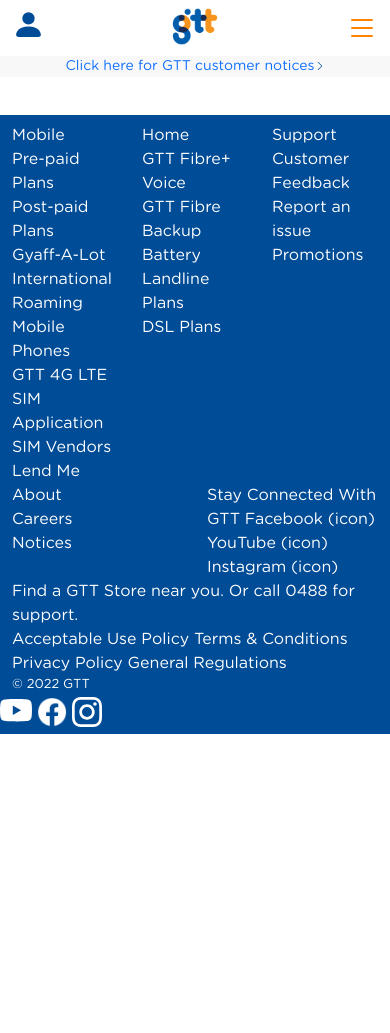
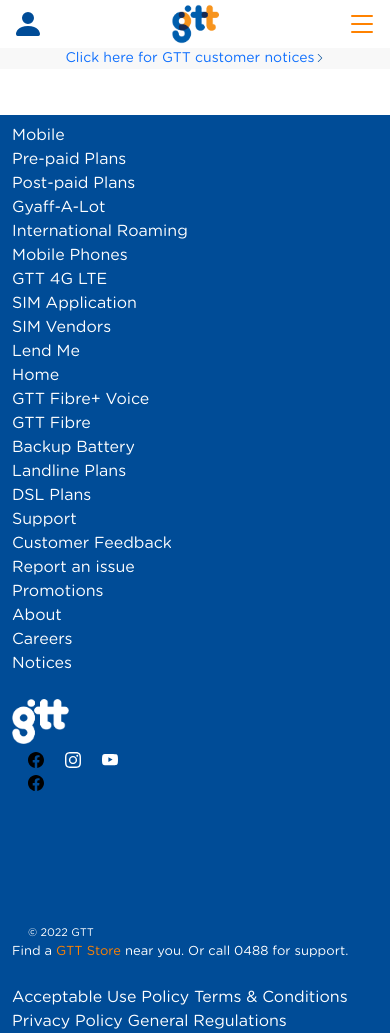
Before and after one commit to likklekhan/gttr, a plain HTML site: page index.html in a window 390 px wide. Before the commit the page ends 844 px from the top, so only its background shows below. Drawn offline with Linux system fonts and the light colour scheme.

Commit message:
added new styles

```diff
--- a/css/style.css
+++ b/css/style.css
@@ -1,16 +1,29 @@
 @font-face {
     font-family: gotham;
     src: url(../font/gotham-rounded/GothamRoundedBook_21018.ttf);
+    font-style: normal;
+    font-display: auto;
 }
 
 @font-face {
     font-family: gotham-lite;
     src: url(../font/gotham-rounded/GothamRoundedLight_21020.ttf);
+    font-style: normal;
+    font-display: auto;
 }
 
 @font-face {
     font-family: gotham-md;
     src: url(../font/gotham-rounded/GothamRoundedMedium_21022.ttf);
+    font-style: normal;
+    font-display: auto;
+}
+
+@font-face {
+    font-family: gothambold;
+    src: url(../font/gotham-rounded/GothamRoundedBold_21016.ttf);
+    font-style: normal;
+    font-display: auto;
 }
 
 * {font-family: gotham;}
@@ -25,11 +38,20 @@
 a:visited {text-decoration: none;}
 a:active {text-decoration: none;}
 
+.btn-close:hover::after {
+        display: block;
+        content: '';
+        width: 100;
+        height: 2px;
+        background: #ff8200;
+        position: relative;
+        bottom: -14px;
+        left: 0;
+}
+
 .color {color: #004c97 !important;}
-.color:hover {color: #ff8200 !important;}
 
 .topup {color: #ff3381 !important;}
-.topup:hover {color: #ff8200 !important;}
 
 #globalselector {
     background-color: #004c97;
@@ -47,6 +69,7 @@
 .topup :hover {color: #004c97 !important;}
 
 #navbarSupportedContent {height: 102vh;}
+#navbarSupportedContent {width: 85vw;}
 
 .notice_banner {
     background-color: #f8f8f8;
@@ -57,29 +80,21 @@
 .notice_banner :visited {color: #004c97;}
 .notice_banner :hover {text-decoration: underline;}
 
-.offcanvas-title {color: #004c97;}
+.offcanvas-title {color: #004c97; font-family: gothambold;}
 
 .globalfooternav a{color: #fff;}
 .globalfooternav a:hover {color: #fff; text-decoration: underline;}
 
+#storecall {font-size: 13px;}
+
 .extremelowfooter {
-    font-size: 13px;
+    font-size: 11px;
 }
 
-.topup::after {
-    display: block;
-    content: '';
-    width: 100%;
-    height: 2px;
-    background: #ff8200;
-    position: relative;
-    bottom: 0;
-    left: 0;
-   }
+#socials li {list-style: none; display: inline;}
 
 
-/* images folder content */
-
+/* contents found in the images folder */
 .hambtn {
     background-image: url("../images/list-icon-hamburger-menu.svg");
     background-repeat: no-repeat;
@@ -92,11 +107,22 @@
 .globalnavlogo {
     background-image: url("../images/gtt_logo.png");
     background-repeat: no-repeat;
+    background-size: cover;
+    width: 52px;
+    height: 40px;
+    top: 0;
+}
+
+/* template
+.globalnavlogo {
+    background-image: url("../images/gtt_logo.png");
+    background-repeat: no-repeat;
     background-position: 50% 50%;
     background-size: cover;
-    width: 51px;
-    height: 37px;
-}
+    width: 70px;
+    height: 50px;
+}*/
+
 
 .chevronright {
     content: url(../images/chevron-right.svg);
@@ -107,73 +133,70 @@
 
 .person-fill {
     content: url(../images/account-person-fill.svg);
-    width: 33px;
-    height: 33px;
+    width: 32px;
+    height: 32px;
 }
 
 .ytlogo {
     content: url(../images/yt-logo-icon.svg);
-    width: 32px;
-    height: 32px;
+    width: 16px;
+    height: 16px;
 }
 
 .fblogo {
-    content: url(../images/f_logo_RGB-White_58.png);
-    width: 30px;
-    height: 30px;
+    content: url(../images/fb_logo.svg);
+    width: 16px;
+    height: 16px;
 }
 
 .iglogo {
     content: url(../images/Instagram_Glyph_White.svg);
-    width: 30px;
-    height: 30px;
+    width: 16px;
+    height: 16px;
+}
+
+.footerlogo {
+    content: url(../images/GTT-logo-white.png);
+    width: 57px;
+    height: 45px;
+}
+
+
+.fill-red:hover {
+    fill: red;
 }
 
 
 
+/*x-small devices (portrait phones, less than 576px)*/
+/*no media query for 'xs' since tis is the default in Bootstrap*/
 
-
-
-/* small devices*/
-@media (min-width: 0px) {
-    #homelogo {
-        width: 51px;
-        height: 37px;
-    }
-
-    #navbarSupportedContent {width: 85vw;}
-
+/* small devices (landscape phones 576px and up)*/
+@media (min-width: 576x) {
 }
 
-/*medium devices*/
+/*medium devices (tablets , 768px and up)*/
 @media (min-width: 768px) {
-    #homelogo {
-        width: 55px;
-        height: 40px;
-    }
 }
 
-/*large devices*/
+/*large devices (desktops, 992px and up)*/
 @media (min-width: 992px) {
-    #homelogo {
-        width: 55px;
-        height: 40px;
-    }
+    .color:hover::after {
+        display: block;
+        content: '';
+        width: 100%;
+        height: 2px;
+        background: #ff8200;
+        position: relative;
+        bottom: 0;
+        left: 0;
+       }
 }
 
-/*extra large devices*/
+/*x-large devices (large desktops, 1200px and up)*/
 @media (min-width: 1200px) {
-    #homelogo {
-        width: 55px;
-        height: 40px;
-    }
-
 }
 
-/*extra extra large devices*/
+/*xx-large devices (larger desktops -and tv's- , 1400px and up)*/
 @media (min-width: 1400px) {
-    #homelogo {
-        width: 55px;
-        height: 40px;
-    }
 }
--- a/index.html
+++ b/index.html
@@ -23,12 +23,10 @@
             </div>
             <nav class="navbar navbar-expand-lg">
                 <div class="container">
-                    <div class="d-md-block d-lg-none">
-                        <a class="person-fill" href="#"></a>
-                    </div>
+                    <a class="d-md-block d-lg-none person-fill" href="#"></a>
 
                     <!--small screens logo-->
-                    <a class="globalnavlogo position-absolute translate-middle-x top-0 start-50 d-block d-sm-block d-md-block d-lg-none mt-2" href="#"></a>
+                    <a class="globalnavlogo position-absolute translate-middle-x start-50 d-block d-sm-block d-md-block d-lg-none mt-1" href="#"></a>
 
                     <!--larger screens logo-->
                     <a class="globalnavlogo d-none d-sm-none d-md-none d-lg-block" href="#"></a>
@@ -42,14 +40,14 @@
                         </div>
                         <div class="offcanvas-body">
                             <nav class="navbar-nav me-auto navbb">
-                                <a class="nav-link topup" href="#">Top Up</a>
+                                <a class="nav-link topup color" href="#">Top Up</a>
                                 <a class="nav-link color" href="#">Mobile</a>
                                 <a class="nav-link color" href="#">Home</a>
                                 <a class="nav-link color" href="#">Why GTT</a>
                                 <a class="nav-link color" href="#">Support</a>
                                 <a class="nav-link color" href="#">Promotions</a>
                             </nav>
-                            <ul class="navbar-nav">
+                            <ul class="navbar-nav d-none d-sm-none d-md-none d-lg-block">
                                 <span>
                                     <a class="nav-link pe-1 color" href="#">My GTT</a>
                                 </span>
@@ -65,7 +63,7 @@
 
         <footer class="pt-2 globalfooternav">
             <nav class="container">
-                <div class="row row-cols-lg-5">
+                <div class="row row-cols-1 row-cols-lg-5">
                     <div class="col ">
                         <li><a href="#">Mobile</a></li>
                         <li><a href="#">Pre-paid Plans</a></li>
@@ -97,7 +95,7 @@
                         <li><a href="#">Careers</a></li>
                         <li><a href="#">Notices</a></li>
                     </div>
-                    <div class="col">
+                    <div class="col d-none d-sm-none d-md-none d-lg-block">
                         <a>Stay Connected With GTT</a>
                         <a>Facebook (icon)</a>
                         <a>YouTube (icon)</a>
@@ -105,18 +103,36 @@
                     </div>
                 </div>
             </nav>
+            <br>
             <section class="container">
-                <div>Find a GTT Store near you. Or call 0488 for support.<div>
+                <div class="row">
+                    <div class="col-2">
+                        <a class="footerlogo" href="#"></a>
+                    </div>
+                    <div class="col ms-3">
+                    <ul id="socials" class="m-0 p-0">
+                        <li class="me-3"><a class="fblogo" href="#"></a></li>
+                        <li class="me-3"><a class="iglogo" href="#"></a></li>
+                        <li class=""><a class="ytlogo" href="#"></a></li>
+                        <a href="#">
+                            <svg class="fill-red">
+                              <use xlink:href="./images/fb_logo.svg#example"></use>
+                            </svg>
+                        </a>
+                    </ul>
+                    <div class="extremelowfooter col">&copy; 2022 GTT</div>
+                </div>
+                <div id="storecall">Find a <a style="color: #ff8200;" href="#">GTT Store</a> near you. Or call 0488 for support.</div>
+                </div>
+                <br>
+                <div>
                     <a>Acceptable Use Policy</a>
                     <a>Terms & Conditions</a>
                     <a>Privacy Policy</a>
                     <a>General Regulations</a>
                 </div>
-                <div class="extremelowfooter">&copy; 2022 GTT</div>
+
             </section>
-            <a class="ytlogo" href="#"></a>
-            <a class="fblogo" href="#"></a>
-            <a class="iglogo" href="#"></a>
         </footer>
 
 
@@ -125,7 +141,7 @@
 
 
 
-    <script src="js/bootstrap.min.js"></script>
-    <script src="js/script.js"></script>
+    <script src="./js/bootstrap.min.js"></script>
+    <script src="./js/jquery-3.6.0.min.js"></script>
     </body>
 </html>
```
Also changed, not shown: images/f_logo_RGB-White_58.png (deleted), images/fb_logo.svg (added).
